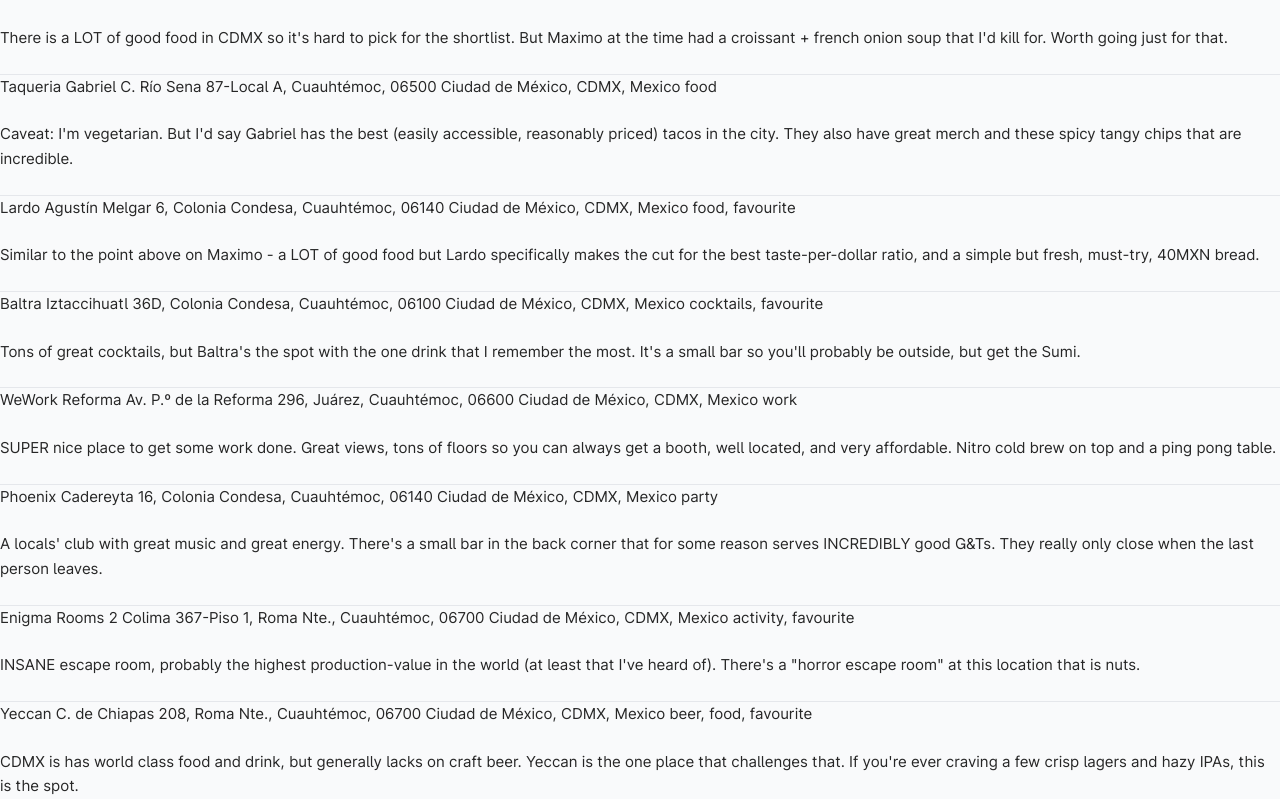
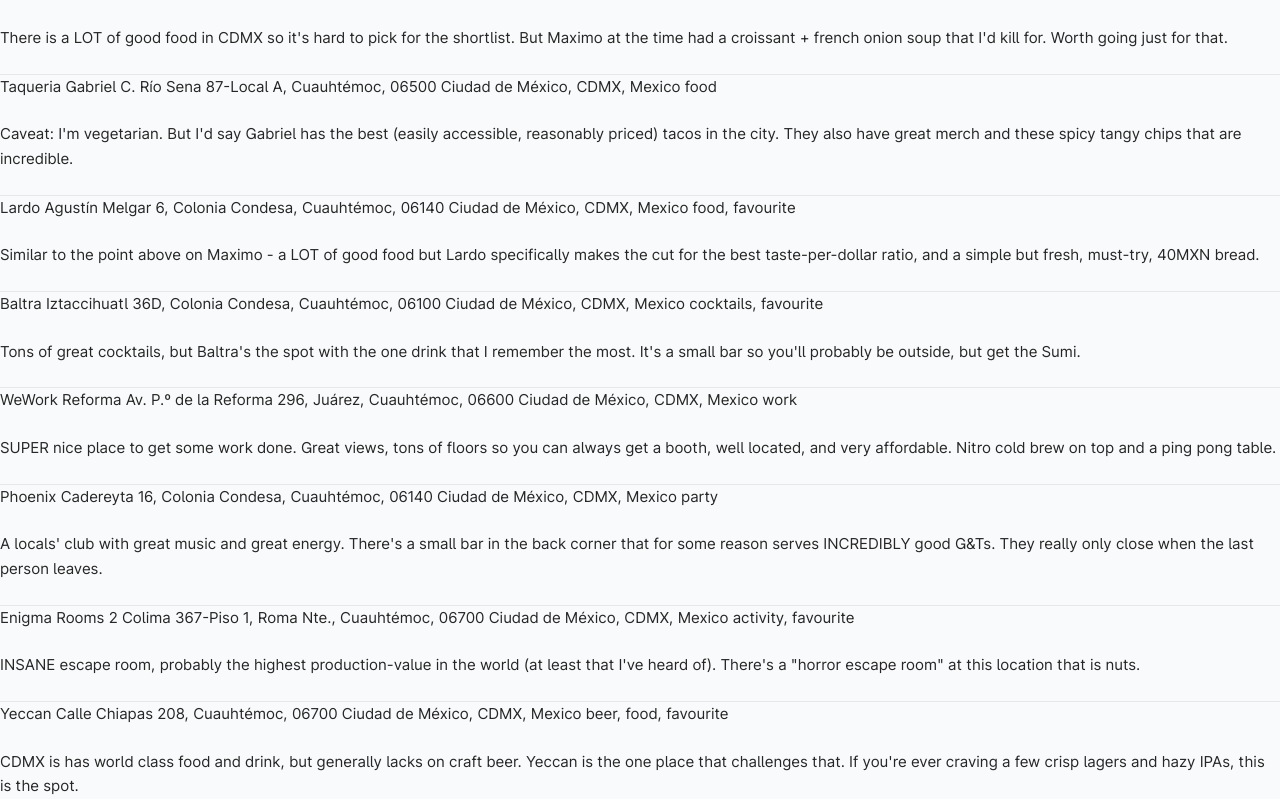
Before and after one commit to hemaaanth/site, a Next.js app: page /places/content/mexico-city in a window 1280 px wide. Shown: the part 239-1038 px from the top of the page. Built offline with nearby package versions, Linux system fonts and the light colour scheme; what tailwindcss-touch would draw is missing.

Commit message:
fixing yeccan address

```diff
--- a/pages/places/content/mexico-city.mdx
+++ b/pages/places/content/mexico-city.mdx
@@ -78,7 +78,7 @@
 ---
 
 Yeccan
-C. de Chiapas 208, Roma Nte., Cuauhtémoc, 06700 Ciudad de México, CDMX, Mexico
+Calle Chiapas 208, Cuauhtémoc, 06700 Ciudad de México, CDMX, Mexico
 beer, food, favourite
 
 CDMX is has world class food and drink, but generally lacks on craft beer. Yeccan is the one place that challenges that. If you're ever craving a few crisp lagers and hazy IPAs, this is the spot.
```
